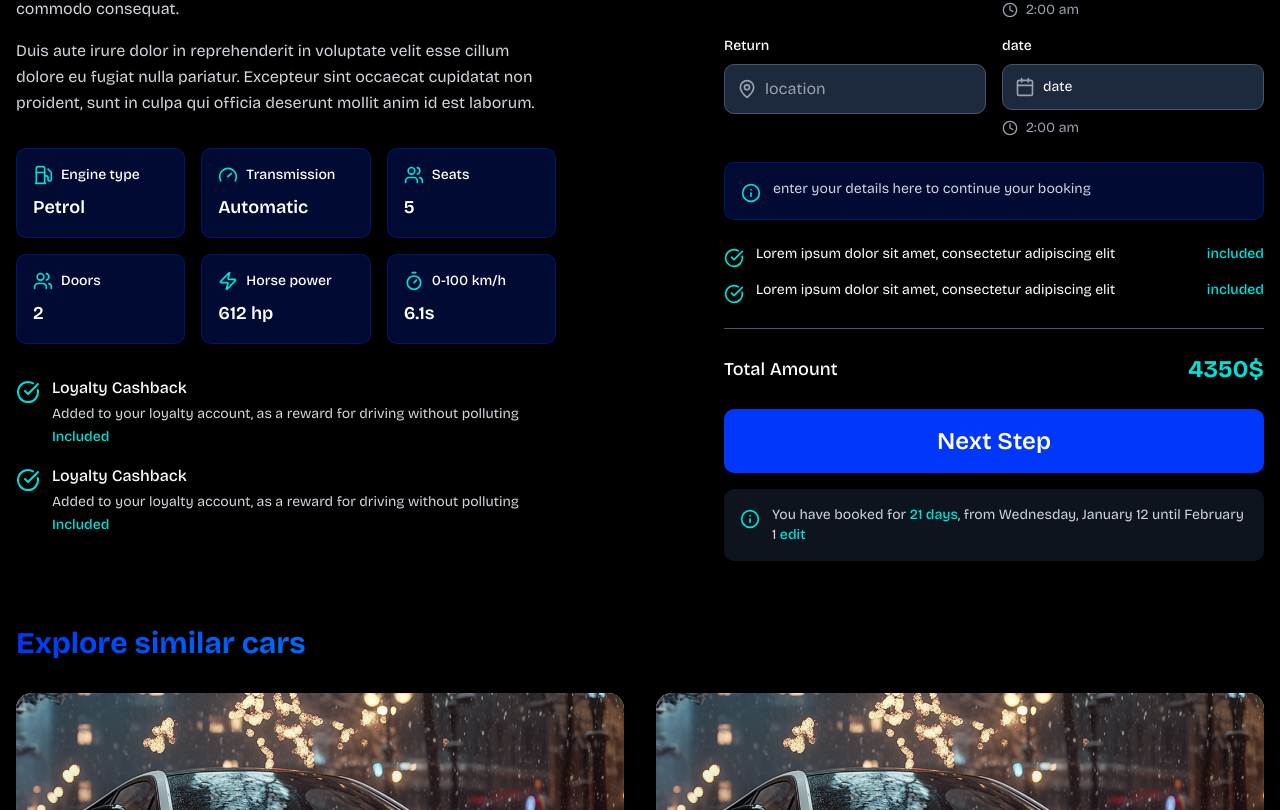
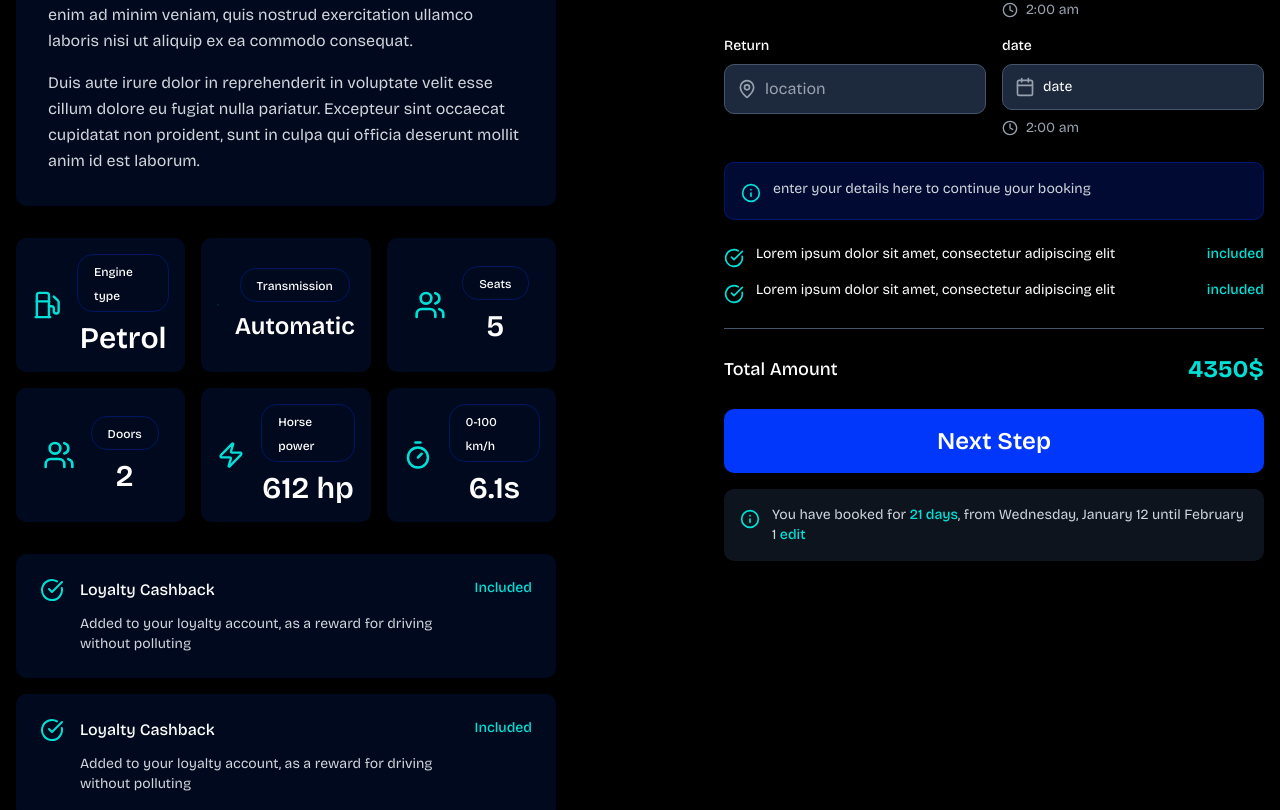
Before and after one commit to bahaamoqayad17/Yalla-Ride, a Next.js app: page /1 in a window 1280 px wide. Shown: the part 830-1640 px from the top of the page. Built offline with nearby package versions, Linux system fonts and the light colour scheme.

Commit message:
adjust more of the design ui to make it match the figma ui

```diff
--- a/app/(home)/[id]/page.tsx
+++ b/app/(home)/[id]/page.tsx
@@ -258,7 +258,7 @@ export default function CarDetails({ params }: { params: { id: string } }) {
                 </h2>
 
                 {/* Description */}
-                <div className="space-y-4 mb-8">
+                <div className="space-y-4 mb-8 bg-[#00091D] p-8 rounded-lg">
                   <p className="text-gray-300 leading-relaxed">
                     {car.description}
                   </p>
@@ -272,60 +272,79 @@ export default function CarDetails({ params }: { params: { id: string } }) {
 
                 {/* Car Specifications Grid */}
                 <div className="grid grid-cols-3 gap-4 mb-8">
-                  <div className="bg-[#0136FB]/20 rounded-lg p-4 border border-[#0136FB]/30">
-                    <div className="flex items-center mb-2">
-                      <Fuel className="w-5 h-5 text-[#01E0D7] mr-2" />
-                      <span className="text-sm font-medium">Engine type</span>
+                  <div className="bg-[#00091D] rounded-lg p-4 flex items-center gap-4 justify-center">
+                    <Fuel className="w-8 h-8 text-[#01E0D7]" />
+                    <div className="flex flex-col gap-2 items-center">
+                      <div className="py-1 px-4 rounded-2xl border border-[#0136FB]/30">
+                        <span className="text-xs font-medium">Engine type</span>
+                      </div>
+                      <p className="text-3xl font-semibold">{car.engineType}</p>
                     </div>
-                    <p className="text-lg font-semibold">{car.engineType}</p>
                   </div>
 
-                  <div className="bg-[#0136FB]/20 rounded-lg p-4 border border-[#0136FB]/30">
-                    <div className="flex items-center mb-2">
-                      <Gauge className="w-5 h-5 text-[#01E0D7] mr-2" />
-                      <span className="text-sm font-medium">Transmission</span>
+                  <div className="bg-[#00091D] rounded-lg p-4 flex items-center gap-4 justify-center">
+                    <Gauge className="w-8 h-8 text-[#01E0D7]" />
+                    <div className="flex flex-col gap-2 items-center">
+                      <div className="py-1 px-4 rounded-2xl border border-[#0136FB]/30">
+                        <span className="text-xs font-medium">
+                          Transmission
+                        </span>
+                      </div>
+                      <p className="text-2xl font-semibold">
+                        {car.transmission}
+                      </p>
                     </div>
-                    <p className="text-lg font-semibold">{car.transmission}</p>
                   </div>
 
-                  <div className="bg-[#0136FB]/20 rounded-lg p-4 border border-[#0136FB]/30">
-                    <div className="flex items-center mb-2">
-                      <Users className="w-5 h-5 text-[#01E0D7] mr-2" />
-                      <span className="text-sm font-medium">Seats</span>
+                  <div className="bg-[#00091D] rounded-lg p-4 flex items-center gap-4 justify-center">
+                    <Users className="w-8 h-8 text-[#01E0D7]" />
+                    <div className="flex flex-col gap-2 items-center">
+                      <div className="py-1 px-4 rounded-2xl border border-[#0136FB]/30">
+                        <span className="text-xs font-medium">Seats</span>
+                      </div>
+                      <p className="text-3xl font-semibold">{car.seats}</p>
                     </div>
-                    <p className="text-lg font-semibold">{car.seats}</p>
                   </div>
 
-                  <div className="bg-[#0136FB]/20 rounded-lg p-4 border border-[#0136FB]/30">
-                    <div className="flex items-center mb-2">
-                      <Users className="w-5 h-5 text-[#01E0D7] mr-2" />
-                      <span className="text-sm font-medium">Doors</span>
+                  <div className="bg-[#00091D] rounded-lg p-4 flex items-center gap-4 justify-center">
+                    <Users className="w-8 h-8 text-[#01E0D7]" />
+                    <div className="flex flex-col gap-2 items-center">
+                      <div className="py-1 px-4 rounded-2xl border border-[#0136FB]/30">
+                        <span className="text-xs font-medium">Doors</span>
+                      </div>
+                      <p className="text-3xl font-semibold">{car.doors}</p>
                     </div>
-                    <p className="text-lg font-semibold">{car.doors}</p>
                   </div>
 
-                  <div className="bg-[#0136FB]/20 rounded-lg p-4 border border-[#0136FB]/30">
-                    <div className="flex items-center mb-2">
-                      <Zap className="w-5 h-5 text-[#01E0D7] mr-2" />
-                      <span className="text-sm font-medium">Horse power</span>
+                  <div className="bg-[#00091D] rounded-lg p-4 flex items-center gap-4 justify-center">
+                    <Zap className="w-8 h-8 text-[#01E0D7]" />
+                    <div className="flex flex-col gap-2 items-center">
+                      <div className="py-1 px-4 rounded-2xl border border-[#0136FB]/30">
+                        <span className="text-xs font-medium">Horse power</span>
+                      </div>
+                      <p className="text-3xl font-semibold">{car.horsepower}</p>
                     </div>
-                    <p className="text-lg font-semibold">{car.horsepower}</p>
                   </div>
 
-                  <div className="bg-[#0136FB]/20 rounded-lg p-4 border border-[#0136FB]/30">
-                    <div className="flex items-center mb-2">
-                      <Timer className="w-5 h-5 text-[#01E0D7] mr-2" />
-                      <span className="text-sm font-medium">0-100 km/h</span>
+                  <div className="bg-[#00091D] rounded-lg p-4 flex items-center gap-4 justify-center">
+                    <Timer className="w-8 h-8 text-[#01E0D7]" />
+                    <div className="flex flex-col gap-2 items-center">
+                      <div className="py-1 px-4 rounded-2xl border border-[#0136FB]/30">
+                        <span className="text-xs font-medium">0-100 km/h</span>
+                      </div>
+                      <p className="text-3xl font-semibold">
+                        {car.acceleration}s
+                      </p>
                     </div>
-                    <p className="text-lg font-semibold">{car.acceleration}s</p>
                   </div>
                 </div>
 
                 {/* Loyalty Cashback Sections */}
-                <div className="space-y-4">
-                  <div className="flex items-start">
-                    <CheckCircle className="w-6 h-6 text-[#01E0D7] mr-3 mt-1 flex-shrink-0" />
-                    <div>
+                {/* <div className="space-y-4"> */}
+                <div className="flex bg-[#00091D] p-6 rounded-lg gap-4 mb-4 flex-1 w-full">
+                  <CheckCircle className="w-6 h-6 text-[#01E0D7] flex-shrink-0" />
+                  <div className="flex justify-between">
+                    <div className="flex flex-col gap-2">
                       <p className="text-white font-medium mb-1">
                         Loyalty Cashback
                       </p>
@@ -333,15 +352,18 @@ export default function CarDetails({ params }: { params: { id: string } }) {
                         Added to your loyalty account, as a reward for driving
                         without polluting
                       </p>
-                      <span className="text-[#01E0D7] text-sm font-medium">
-                        Included
-                      </span>
                     </div>
+
+                    <p className="text-[#01E0D7] text-sm font-medium">
+                      Included
+                    </p>
                   </div>
+                </div>
 
-                  <div className="flex items-start">
-                    <CheckCircle className="w-6 h-6 text-[#01E0D7] mr-3 mt-1 flex-shrink-0" />
-                    <div>
+                <div className="flex bg-[#00091D] p-6 rounded-lg gap-4 mb-4 flex-1 w-full">
+                  <CheckCircle className="w-6 h-6 text-[#01E0D7] flex-shrink-0" />
+                  <div className="flex justify-between">
+                    <div className="flex flex-col gap-2">
                       <p className="text-white font-medium mb-1">
                         Loyalty Cashback
                       </p>
@@ -349,13 +371,15 @@ export default function CarDetails({ params }: { params: { id: string } }) {
                         Added to your loyalty account, as a reward for driving
                         without polluting
                       </p>
-                      <span className="text-[#01E0D7] text-sm font-medium">
-                        Included
-                      </span>
                     </div>
+
+                    <p className="text-[#01E0D7] text-sm font-medium">
+                      Included
+                    </p>
                   </div>
                 </div>
               </div>
+              {/* </div> */}
 
               {/* Right Column - Booking Details */}
               <div>
--- a/components/CarCard.tsx
+++ b/components/CarCard.tsx
@@ -46,7 +46,7 @@ export default function CarCard({ car }: CarCardProps) {
       </div>
 
       {/* Car Details Section */}
-      <div className="bg-slate-900 p-6">
+      <div className="p-6">
         {/* Brand and Model */}
         <div className="flex items-center gap-4 mb-4">
           <div className="w-12 h-12 rounded-full bg-white/10 flex items-center justify-center">
--- a/components/PackagesStep.tsx
+++ b/components/PackagesStep.tsx
@@ -14,7 +14,11 @@ import {
   Wrench,
 } from "lucide-react";
 
-export default function PackagesStep({ setStep }) {
+export default function PackagesStep({
+  setStep,
+}: {
+  setStep: (step: number) => void;
+}) {
   const [selectedProtection, setSelectedProtection] = useState("minimum");
   const [selectedAddOns, setSelectedAddOns] = useState(["refuelling"]);
 
@@ -26,10 +30,11 @@ export default function PackagesStep({ setStep }) {
       features: {
         included: ["this is example here", "this is example here"],
         excluded: [
+          "this is example here excluded here",
+          "this is example here excluded here",
           "this is example here",
-          "this is example here",
-          "this is example here",
-          "this is example here",
+          "this is example here excluded here",
+          "this is example here excluded here",
         ],
       },
     },
@@ -44,7 +49,10 @@ export default function PackagesStep({ setStep }) {
           "this is example here",
           "this is example here",
         ],
-        excluded: ["this is example here", "this is example here"],
+        excluded: [
+          "this is example here excluded here",
+          "this is example here excluded here",
+        ],
       },
     },
     {
@@ -109,33 +117,37 @@ export default function PackagesStep({ setStep }) {
   };
 
   return (
-    <div className="min-h-screen bg-black text-white">
+    <div className="min-h-screen text-white">
       <div className="container mx-auto px-4 py-8">
         {/* Breadcrumb */}
-        <nav className="text-sm text-gray-400 mb-8">
+        <nav className="text-md text-gray-400 mb-8">
           <span className="hover:text-white">Home</span>
           <span className="mx-2">{" > "}</span>
           <span className="hover:text-white">Car Details</span>
           <span className="mx-2">{" > "}</span>
-          <span className="text-[#01E0D7]">Protection Packages</span>
+          <span className="bg-gradient-to-r from-[#0136FB] to-[#01E0D7] bg-clip-text text-transparent">
+            Protection Packages
+          </span>
         </nav>
 
-        <div className="grid grid-cols-1 lg:grid-cols-2 gap-12">
+        <div className="grid grid-cols-1 lg:grid-cols-2 gap-12 md:gap-24">
           {/* Left Section - Protection Packages & Add-ons */}
           <div className="space-y-8">
             {/* Protection Packages Section */}
             <div>
-              <h2 className="text-3xl font-bold text-[#01E0D7] mb-6">
-                2/3 Protection Packages
+              <h2 className="text-3xl font-bold mb-4">
+                <span className="bg-gradient-to-r from-[#0136FB] to-[#01E0D7] bg-clip-text text-transparent">
+                  3/3 Protection Packages
+                </span>
               </h2>
 
               <div className="space-y-4">
                 {protectionPackages.map((pkg) => (
                   <div
                     key={pkg.id}
-                    className={`border-2 rounded-lg p-6 cursor-pointer transition-all ${
+                    className={`border-2 rounded-lg p-6 cursor-pointer transition-all bg-[#00091D] ${
                       selectedProtection === pkg.id
-                        ? "border-[#01E0D7] bg-[#01E0D7]/10"
+                        ? "border-primary"
                         : "border-slate-700 hover:border-slate-600"
                     }`}
                     onClick={() => handleProtectionChange(pkg.id)}
@@ -145,7 +157,7 @@ export default function PackagesStep({ setStep }) {
                         <div
                           className={`w-6 h-6 rounded-full border-2 flex items-center justify-center ${
                             selectedProtection === pkg.id
-                              ? "border-[#01E0D7] bg-[#01E0D7]"
+                              ? "border-primary bg-primary"
                               : "border-slate-400"
                           }`}
                         >
@@ -158,42 +170,35 @@ export default function PackagesStep({ setStep }) {
                         </h3>
                       </div>
                       <div className="text-right">
-                        <span
-                          className={`text-lg font-bold ${
-                            pkg.price === "included"
-                              ? "text-[#01E0D7]"
-                              : "text-white"
-                          }`}
-                        >
+                        <span className={`text-lg font-bold text-white`}>
                           {pkg.price}
                         </span>
                       </div>
                     </div>
 
                     {/* Features */}
-                    <div className="space-y-2">
-                      {pkg.features.included.map((feature, index) => (
+                    <div className="flex flex-wrap gap-2">
+                      {[...pkg.features.included, ...pkg.features.excluded].map(
+                        (feature, index) => {
+                          const isIncluded =
+                            pkg.features.included.includes(feature);
+                          return (
                             <div
                               key={index}
-                          className="flex items-center space-x-2"
+                              className="flex items-center space-x-2 bg-slate-800/50 px-3 py-2 rounded-lg"
                             >
+                              {isIncluded ? (
                                 <Check className="w-4 h-4 text-green-500" />
+                              ) : (
+                                <X className="w-4 h-4 text-red-500" />
+                              )}
                               <span className="text-sm text-gray-300">
                                 {feature}
                               </span>
                             </div>
-                      ))}
-                      {pkg.features.excluded.map((feature, index) => (
-                        <div
-                          key={index}
-                          className="flex items-center space-x-2"
-                        >
-                          <X className="w-4 h-4 text-red-500" />
-                          <span className="text-sm text-gray-300">
-                            {feature}
-                          </span>
-                        </div>
-                      ))}
+                          );
+                        }
+                      )}
                     </div>
                   </div>
                 ))}
@@ -202,8 +207,10 @@ export default function PackagesStep({ setStep }) {
 
             {/* Add-ons Section */}
             <div>
-              <h2 className="text-2xl font-bold text-[#01E0D7] mb-6">
+              <h2 className="text-3xl font-bold mb-4">
+                <span className="bg-gradient-to-r from-[#0136FB] to-[#01E0D7] bg-clip-text text-transparent">
                   Which Add Ons Do You Need?
+                </span>
               </h2>
 
               <div className="grid grid-cols-1 sm:grid-cols-2 gap-4">
@@ -214,40 +221,40 @@ export default function PackagesStep({ setStep }) {
                   return (
                     <div
                       key={addOn.id}
-                      className={`border-2 rounded-lg p-4 cursor-pointer transition-all ${
+                      className={`border-2 rounded-lg p-4 cursor-pointer transition-all flex gap-4 bg-[#00091D] ${
                         isSelected
-                          ? "border-[#01E0D7] bg-[#01E0D7]/10"
+                          ? "border-primary"
                           : "border-slate-700 hover:border-slate-600"
                       }`}
                       onClick={() => handleAddOnChange(addOn.id)}
                     >
-                      <div className="flex items-start justify-between mb-3">
+                      <div className="flex items-start space-x-4">
                         <div
-                          className={`w-5 h-5 rounded border-2 flex items-center justify-center ${
+                          className={`w-6 h-6 rounded-full border-2 flex items-center justify-center ${
                             isSelected
-                              ? "border-[#01E0D7] bg-[#01E0D7]"
+                              ? "border-primary bg-primary"
                               : "border-slate-400"
                           }`}
                         >
                           {isSelected && (
-                            <Check className="w-3 h-3 text-white" />
+                            <Check className="w-4 h-4 text-white" />
                           )}
                         </div>
-                        <IconComponent className="w-6 h-6 text-gray-400" />
                       </div>
 
-                      <h3 className="text-lg font-semibold text-white mb-2">
+                      <div className="flex flex-col gap-2">
+                        <IconComponent className="w-6 h-6 text-[#00C2DD]" />
+                        <h3 className="text-lg font-semibold text-white">
                           {addOn.name}
                         </h3>
 
-                      <p className="text-sm text-gray-400 mb-3">
+                        <p className="text-sm text-gray-400">
                           {addOn.description}
                         </p>
 
-                      <div className="text-right">
-                        <span className="text-lg font-bold text-[#01E0D7]">
+                        <p className="text-lg font-bold text-white">
                           {addOn.price}
-                        </span>
+                        </p>
                       </div>
                     </div>
                   );
@@ -266,14 +273,19 @@ export default function PackagesStep({ setStep }) {
 
           {/* Right Section - Booking Details */}
           <div>
-            <h2 className="text-2xl font-bold text-[#0136FB] mb-6">
+            <h2 className="text-3xl font-bold mb-4">
+              <span className="bg-gradient-to-r from-[#0136FB] to-[#01E0D7] bg-clip-text text-transparent">
                 Booking Details
+              </span>
             </h2>
 
             {/* Pickup and Return Fields */}
+            <div className="bg-[#00091D] p-4 rounded-lg mb-6">
               <div className="grid grid-cols-2 gap-4 mb-6">
                 <div>
-                <label className="block text-sm font-medium mb-2">Pickup</label>
+                  <label className="block text-sm font-medium mb-2">
+                    Pickup
+                  </label>
                   <div className="flex items-center space-x-2 bg-slate-800 border border-slate-600 rounded-lg p-3">
                     <MapPin className="w-5 h-5 text-gray-400" />
                     <span className="text-white text-sm">Dubai</span>
@@ -293,7 +305,9 @@ export default function PackagesStep({ setStep }) {
                 </div>
 
                 <div>
-                <label className="block text-sm font-medium mb-2">Return</label>
+                  <label className="block text-sm font-medium mb-2">
+                    Return
+                  </label>
                   <div className="flex items-center space-x-2 bg-slate-800 border border-slate-600 rounded-lg p-3">
                     <MapPin className="w-5 h-5 text-gray-400" />
                     <span className="text-white text-sm">Dubai</span>
@@ -312,11 +326,10 @@ export default function PackagesStep({ setStep }) {
                   </div>
                 </div>
               </div>
-
               {/* Booking Summary Info Box */}
-            <div className="bg-slate-800/50 rounded-lg p-4 mb-6">
-              <div className="flex items-start">
-                <div className="w-5 h-5 bg-[#01E0D7] rounded-full flex items-center justify-center mr-3 mt-1 flex-shrink-0">
+              <div className="rounded-lg mb-6">
+                <div className="flex items-start gap-2">
+                  <div className="w-5 h-5 bg-primary rounded-full flex items-center justify-center flex-shrink-0">
                     <span className="text-white text-xs font-bold">i</span>
                   </div>
                   <p className="text-sm text-gray-300">
@@ -326,7 +339,9 @@ export default function PackagesStep({ setStep }) {
                   </p>
                 </div>
               </div>
+            </div>
 
+            <div className="bg-[#00091D] p-4 rounded-lg">
               {/* Included Items */}
               <div className="space-y-3 mb-6">
                 <div className="flex items-start justify-between">
@@ -385,7 +400,10 @@ export default function PackagesStep({ setStep }) {
               <div className="mb-6">
                 <div className="flex justify-between items-center">
                   <span className="text-lg font-medium">Total Amount</span>
-                <span className="text-2xl font-bold text-[#01E0D7]">4350$</span>
+                  <span className="text-2xl font-bold text-[#01E0D7]">
+                    4350$
+                  </span>
+                </div>
               </div>
             </div>
           </div>
```
Also changed, not shown: components/CheckoutStep.tsx (+22 -35 lines). Lines whose indentation alone changed are shown as unchanged.
